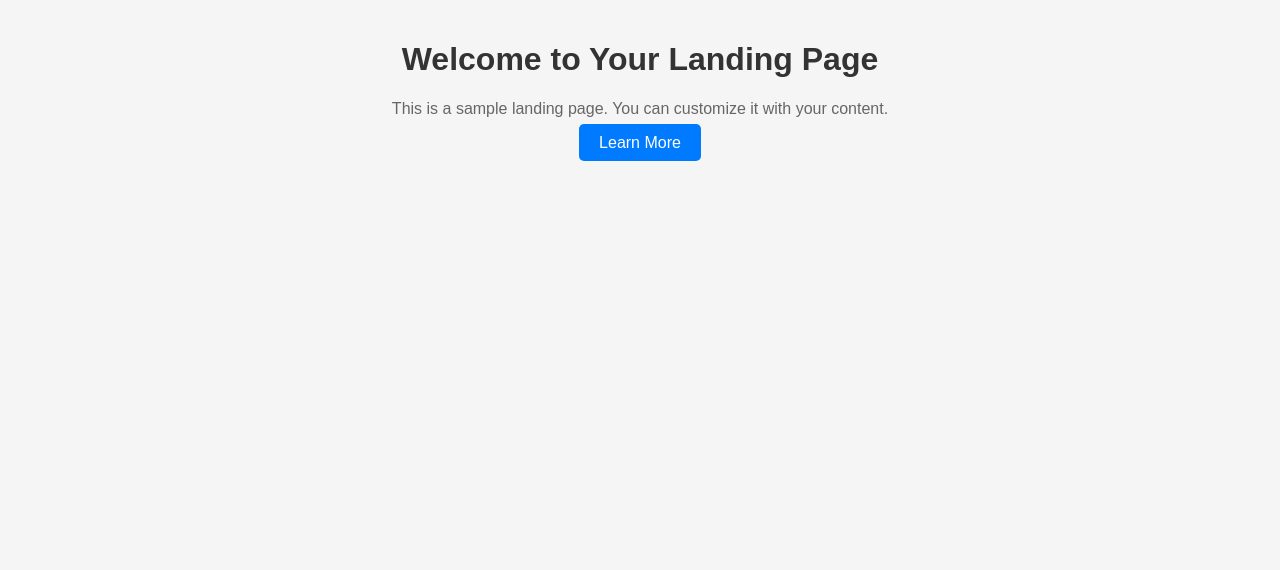
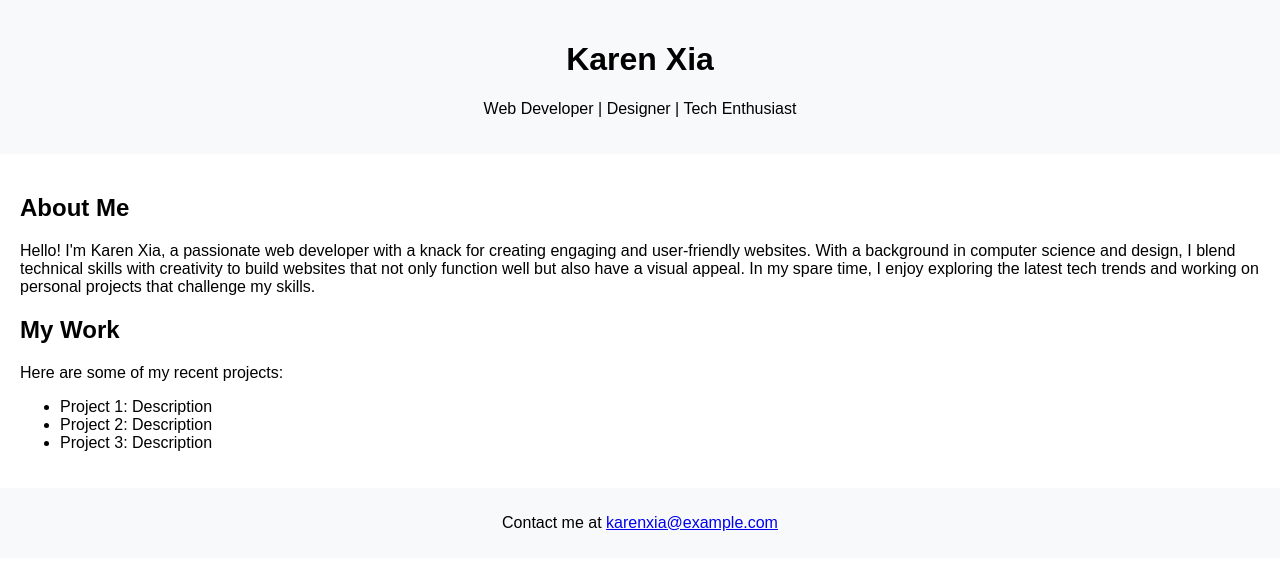
Before and after one commit to karen-xia/karen-xia.github.io, a plain HTML site: page index.html in a window 1280 px wide. Drawn offline with Linux system fonts and the light colour scheme.

Commit message:
Update index.html

```diff
--- a/index.html
+++ b/index.html
@@ -1,41 +1,37 @@
 <!DOCTYPE html>
-<html lang="en">
+<html>
 <head>
-    <meta charset="UTF-8">
-    <meta name="viewport" content="width=device-width, initial-scale=1.0">
-    <title>Your Landing Page</title>
+    <title>Karen Xia - Portfolio</title>
     <style>
-        /* Add your CSS styles here */
-        body {
-            font-family: Arial, sans-serif;
-            background-color: #f5f5f5;
-            margin: 0;
-            padding: 0;
-        }
-
-        .container {
-            max-width: 800px;
-            margin: 0 auto;
-            padding: 20px;
-            text-align: center;
-        }
-
-        h1 {
-            color: #333;
-        }
-
-        p {
-            color: #666;
-        }
-
-        /* Add more styles as needed */
+        body { font-family: Arial, sans-serif; margin: 0; padding: 0; }
+        .header { background-color: #f8f9fa; padding: 20px; text-align: center; }
+        .content { padding: 20px; }
+        .footer { background-color: #f8f9fa; padding: 10px; text-align: center; }
     </style>
 </head>
 <body>
-    <div class="container">
-        <h1>Welcome to Your Landing Page</h1>
-        <p>This is a sample landing page. You can customize it with your content.</p>
-        <p><a href="#" style="text-decoration: none; background-color: #007bff; color: #fff; padding: 10px 20px; border-radius: 5px;">Learn More</a></p>
-    </div>
+
+<div class="header">
+    <h1>Karen Xia</h1>
+    <p>Web Developer | Designer | Tech Enthusiast</p>
+</div>
+
+<div class="content">
+    <h2>About Me</h2>
+    <p>Hello! I'm Karen Xia, a passionate web developer with a knack for creating engaging and user-friendly websites. With a background in computer science and design, I blend technical skills with creativity to build websites that not only function well but also have a visual appeal. In my spare time, I enjoy exploring the latest tech trends and working on personal projects that challenge my skills.</p>
+
+    <h2>My Work</h2>
+    <p>Here are some of my recent projects:</p>
+    <ul>
+        <li>Project 1: Description</li>
+        <li>Project 2: Description</li>
+        <li>Project 3: Description</li>
+    </ul>
+</div>
+
+<div class="footer">
+    <p>Contact me at <a href="mailto:karenxia@example.com">karenxia@example.com</a></p>
+</div>
+
 </body>
 </html>
```
